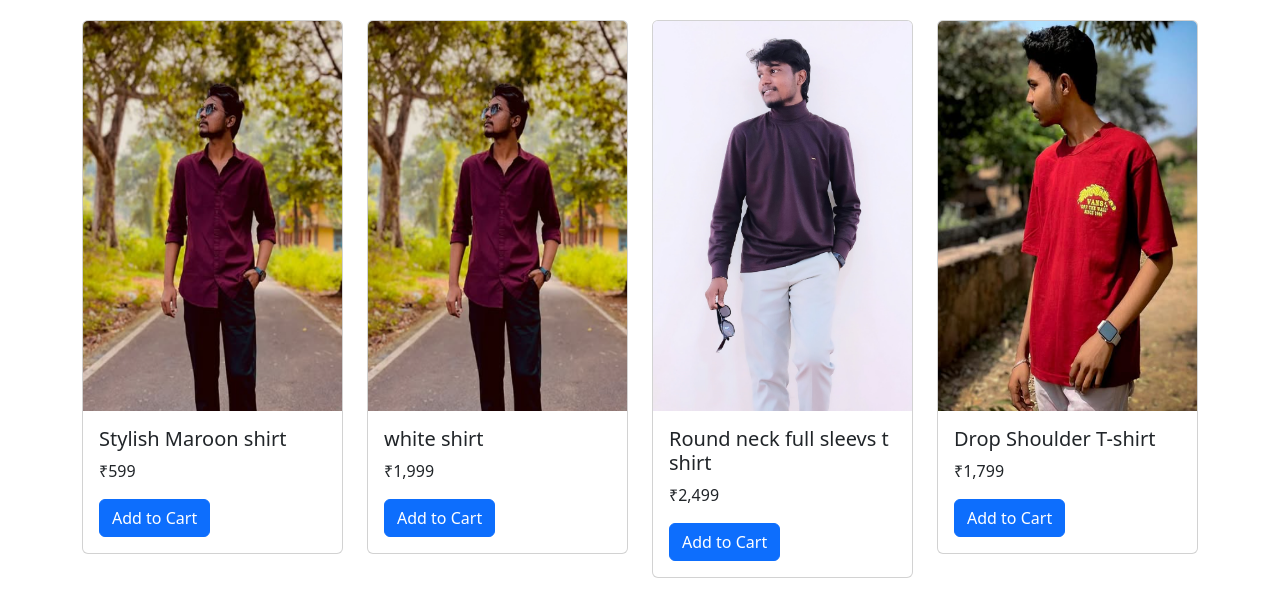
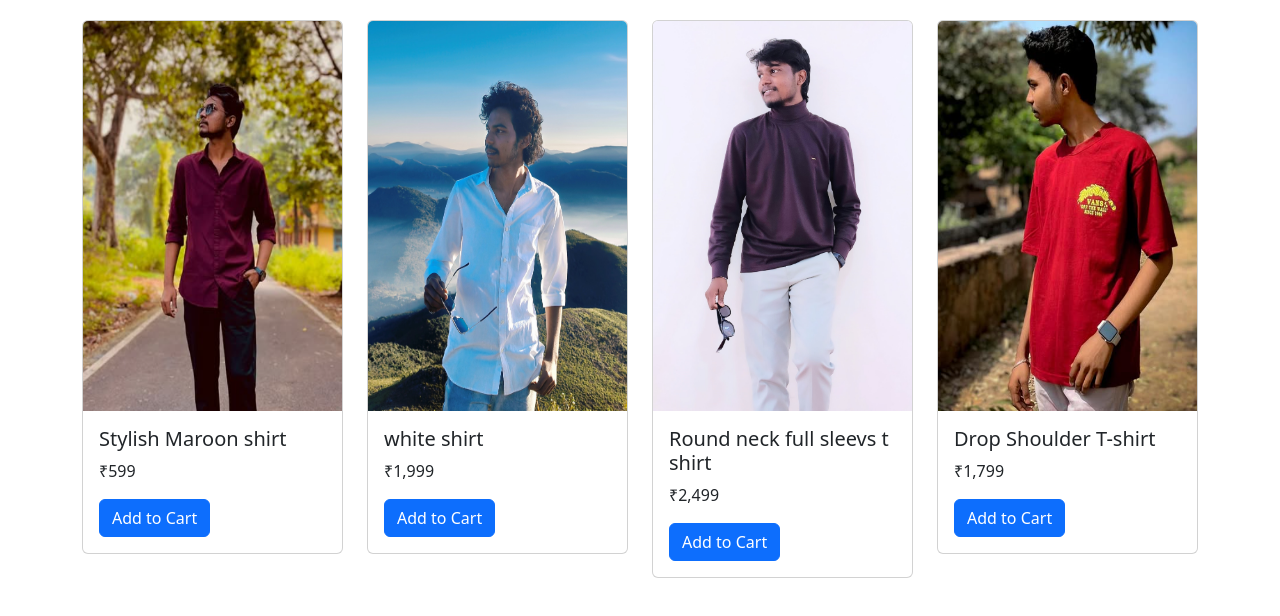
Before and after one commit to Bhargav-veer/Lest-s-V.in, a website: page index.html in a window 1280 px wide. Shown: the part 452-1068 px from the top of the page. Drawn offline with nearby package versions, Linux system fonts and the light colour scheme.

Commit message:
Update index.html

```diff
--- a/index.html
+++ b/index.html
@@ -134,7 +134,7 @@ data-price="599">Add to Cart</a>
                 <!-- Product 2 -->
                 <div class="col-md-3 col-sm-6">
                     <div class="card product-card">
-                        <img src="maroon shirt.png" class="card-img-top" alt="Product">
+                        <img src="white shirt.jpg" class="card-img-top" alt="Product">
                         <div class="card-body">
                             <h5 class="card-title">white shirt</h5>
                             <p class="card-text">₹1,999</p>
```
